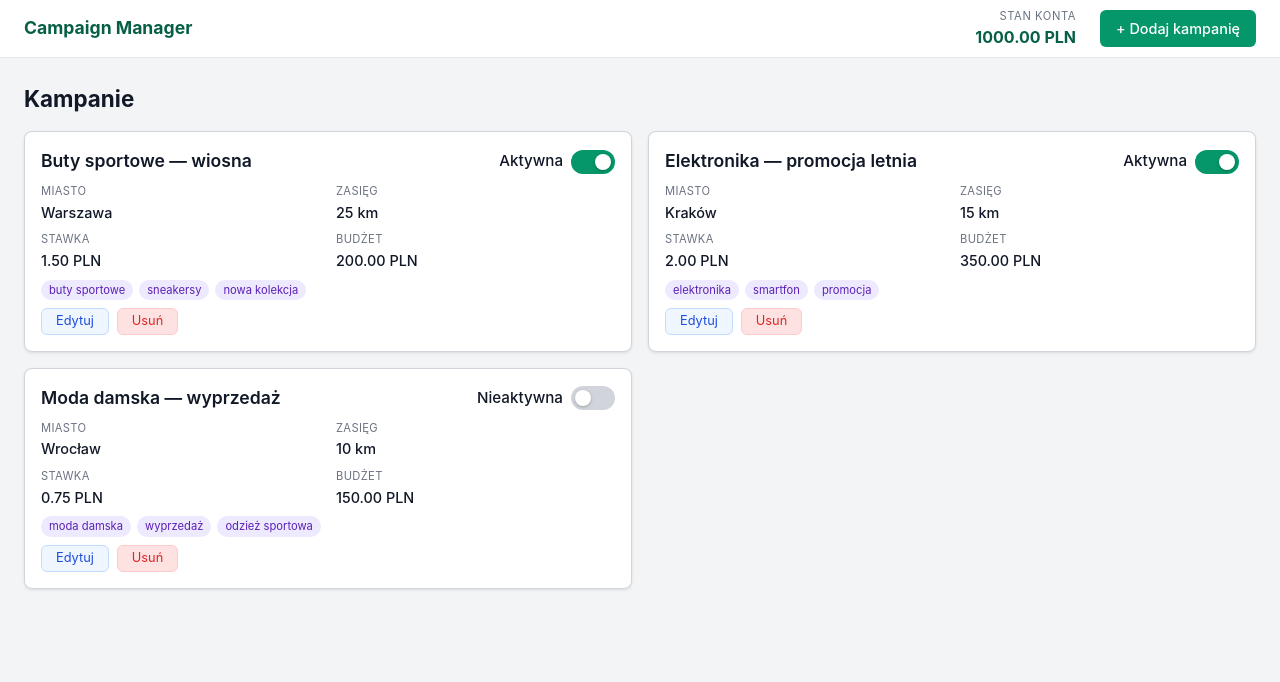
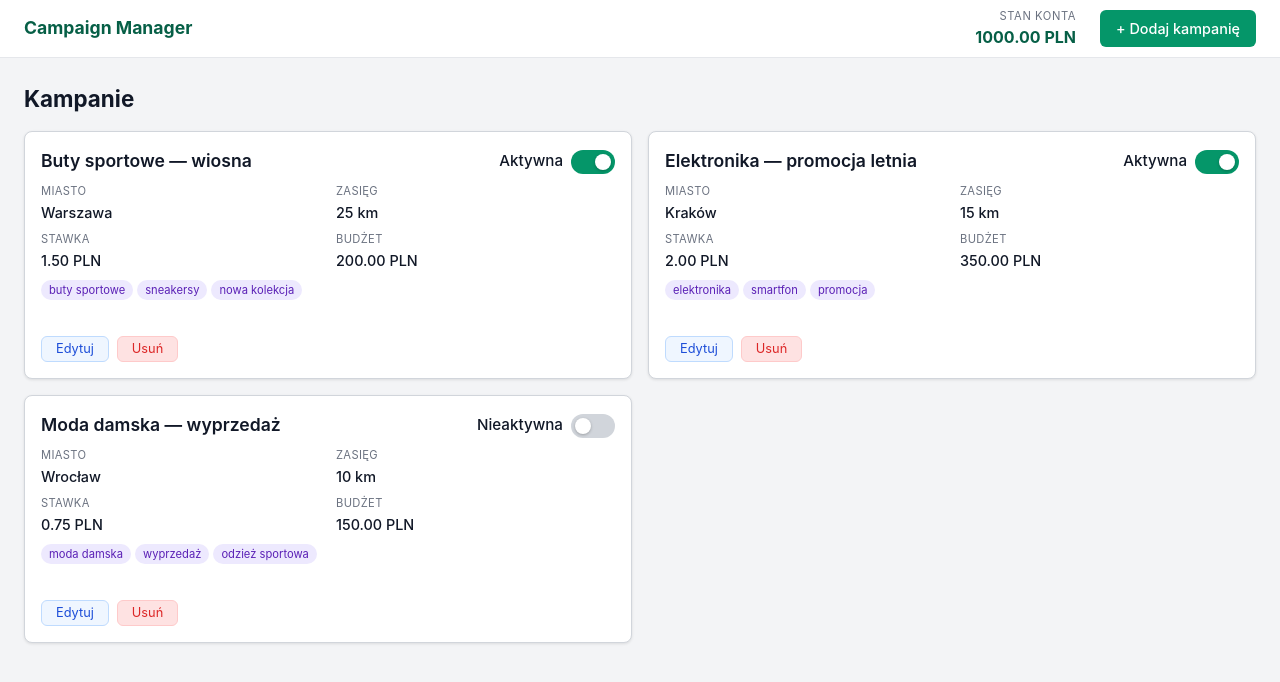
Before and after one commit to lukaset649/CampaignManager, a React (Vite) app: page / in a window 1280 px wide. Shown: the top 682 px of the page. Built offline with nearby package versions, Linux system fonts and the light colour scheme.

Commit message:
Enhance KeywordList component with overflow handling and tooltip for hidden keywords

```diff
--- a/src/components/CampaignCard/CampaignCard.less
+++ b/src/components/CampaignCard/CampaignCard.less
@@ -7,6 +7,9 @@
   padding: @spacing-md;
   background: @color-white;
   box-shadow: @shadow-sm;
+  display: flex;
+  flex-direction: column;
+  flex: 1;
 
   &__header {
     .flex-between();
@@ -49,7 +52,8 @@
     display: flex;
     flex-wrap: wrap;
     gap: @spacing-sm;
-    margin-top: @spacing-sm;
+    margin-top: auto;
+    padding-top: @spacing-sm;
   }
 
   &__btn {
--- a/src/components/CampaignList/CampaignList.less
+++ b/src/components/CampaignList/CampaignList.less
@@ -15,6 +15,7 @@
 
     > li {
       flex: 0 0 calc(50% - @spacing-sm);
+      display: flex;
     }
   });
 
--- a/src/components/KeywordList/KeywordList.less
+++ b/src/components/KeywordList/KeywordList.less
@@ -3,7 +3,9 @@
 .keyword-list {
   display: flex;
   flex-wrap: wrap;
-  gap: @radius-sm;
+  gap: @spacing-xs;
+  min-height: 3rem;
+  align-content: flex-start;
 
   &__tag {
     font-size: @font-size-xs;
@@ -11,5 +13,50 @@
     color: @color-keyword-text;
     padding: @spacing-2xs @spacing-sm;
     border-radius: @radius-pill;
+    white-space: nowrap;
+  }
+
+  &__overflow {
+    position: relative;
+    display: inline-flex;
+    align-items: center;
+    padding: @spacing-2xs @spacing-sm;
+    background: @color-gray-200;
+    color: @color-gray-700;
+    border-radius: @radius-pill;
+    font-size: @font-size-xs;
+    font-weight: 600;
+    cursor: default;
+    user-select: none;
+
+    &:hover .keyword-list__tooltip {
+      display: flex;
+    }
+  }
+
+  &__tooltip {
+    display: none;
+    position: absolute;
+    bottom: calc(100% + @spacing-xs);
+    left: 0;
+    flex-wrap: wrap;
+    gap: @spacing-xs;
+    padding: @spacing-sm;
+    background: @color-white;
+    border: 1px solid @color-gray-300;
+    border-radius: @radius-md;
+    box-shadow: @shadow-lg;
+    z-index: 10;
+    min-width: 10rem;
+    max-width: 18rem;
+  }
+
+  &__tooltip-tag {
+    font-size: @font-size-xs;
+    background: @color-keyword-bg;
+    color: @color-keyword-text;
+    padding: @spacing-2xs @spacing-sm;
+    border-radius: @radius-pill;
+    white-space: nowrap;
   }
 }
--- a/src/components/KeywordList/KeywordList.tsx
+++ b/src/components/KeywordList/KeywordList.tsx
@@ -2,14 +2,32 @@ import './KeywordList.less';
 
 interface KeywordListProps {
   keywords: string[];
+  maxVisible?: number;
 }
 
-export const KeywordList = ({ keywords }: KeywordListProps) => (
+export const KeywordList = ({ keywords, maxVisible = 6 }: KeywordListProps) => {
+  const visibleKeywords = keywords.slice(0, maxVisible);
+  const hiddenKeywords = keywords.slice(maxVisible);
+
+  return (
     <div className="keyword-list">
-    {keywords.map((keyword) => (
+      {visibleKeywords.map((keyword) => (
         <span key={keyword} className="keyword-list__tag">
           {keyword}
         </span>
       ))}
+      {hiddenKeywords.length > 0 && (
+        <span className="keyword-list__overflow">
+          +{hiddenKeywords.length}
+          <span className="keyword-list__tooltip" role="tooltip">
+            {hiddenKeywords.map((keyword) => (
+              <span key={keyword} className="keyword-list__tooltip-tag">
+                {keyword}
+              </span>
+            ))}
+          </span>
+        </span>
+      )}
     </div>
   );
+};
```
Lines whose indentation alone changed are shown as unchanged.
